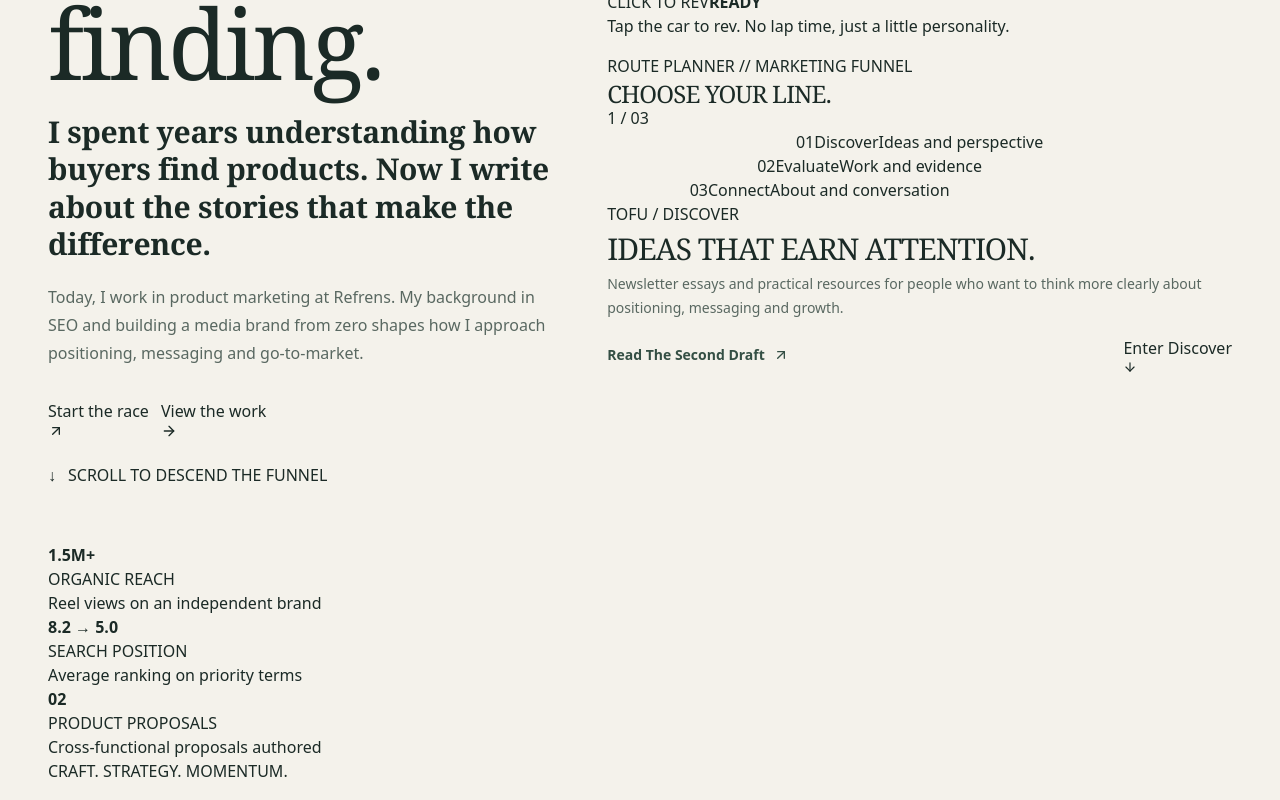
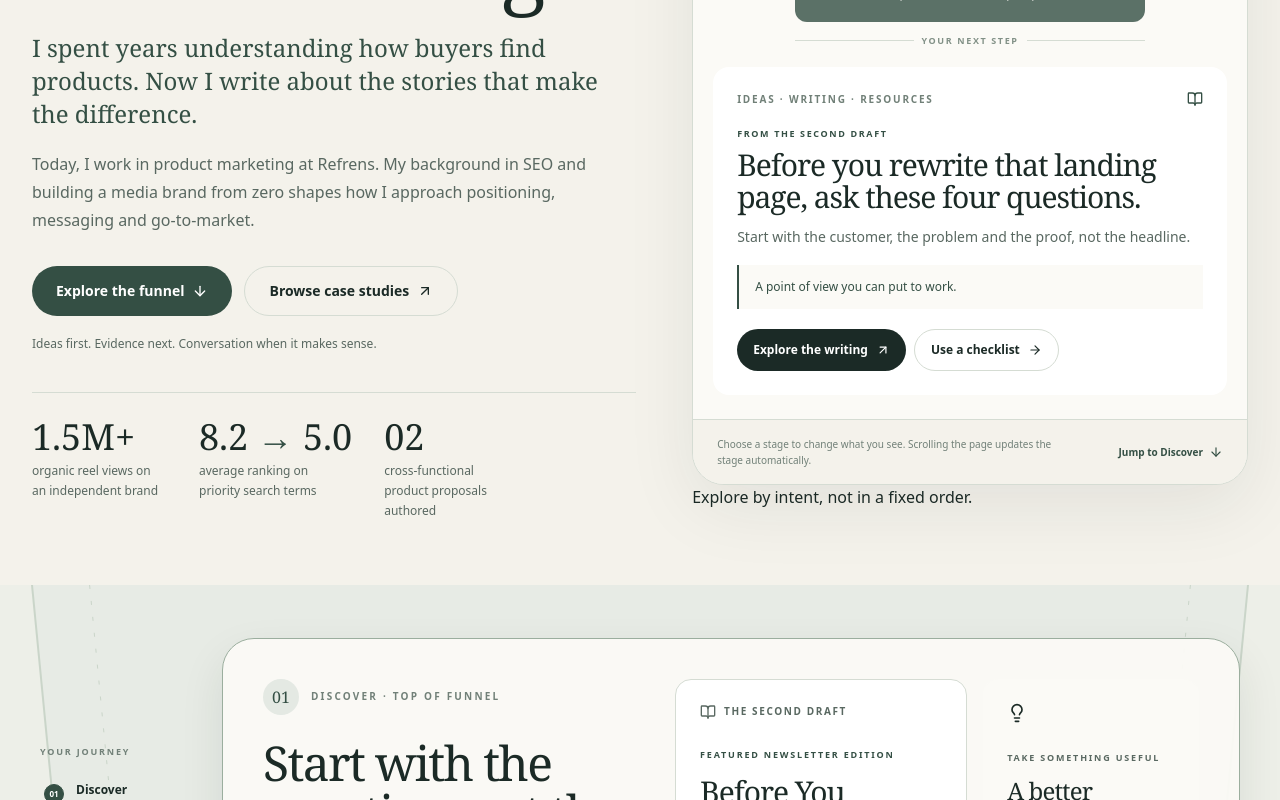
Before and after one commit to akshatjain4377-commits/Akshat-Jain-PMM-Portfolio, a React (Vite) app: page / in a window 1280 px wide. Shown: the part 520-1320 px from the top of the page. Built offline with nearby package versions, Linux system fonts and the light colour scheme; a web font is replaced by a local one.

Commit message:
Restore editorial hero and integrate scroll-linked funnel progress

```diff
--- a/src/pages/Landing.tsx
+++ b/src/pages/Landing.tsx
@@ -1,7 +1,8 @@
 import { useEffect, useState } from 'react';
 import { ArrowDown, ArrowRight, ArrowUpRight, BookOpen, Lightbulb } from 'lucide-react';
 import { Link } from 'react-router-dom';
-import RaceCar from '../components/RaceCar';
+import FunnelMap from '../components/FunnelMap';
+import ScrollCarProgress from '../components/ScrollCarProgress';
 
 const projects = [
   {
@@ -43,40 +44,6 @@ const funnelStages = [
 ] as const;
 
 type FunnelStageId = typeof funnelStages[number]['id'];
-
-const stagePreviews: Record<FunnelStageId, {
-  code: string;
-  title: string;
-  detail: string;
-  primaryTo: string;
-  primaryLabel: string;
-  sectionLabel: string;
-}> = {
-  discover: {
-    code: 'TOFU / DISCOVER',
-    title: 'Ideas that earn attention.',
-    detail: 'Newsletter essays and practical resources for people who want to think more clearly about positioning, messaging and growth.',
-    primaryTo: '/writing',
-    primaryLabel: 'Read The Second Draft',
-    sectionLabel: 'Enter Discover',
-  },
-  evaluate: {
-    code: 'MOFU / EVALUATE',
-    title: 'Show the thinking behind the work.',
-    detail: 'Case studies that explain the problem, the insight, the choices made and the evidence behind the result.',
-    primaryTo: '/work',
-    primaryLabel: 'Explore case studies',
-    sectionLabel: 'Enter Evaluate',
-  },
-  connect: {
-    code: 'BOFU / CONNECT',
-    title: 'Make the next step easy.',
-    detail: 'A clear view of my experience, how I approach product marketing and the quickest route to a conversation.',
-    primaryTo: '/about',
-    primaryLabel: 'Meet the person behind the work',
-    sectionLabel: 'Enter Connect',
-  },
-};
 
 function FunnelJourneyRail({ activeStage, onSelect }: { activeStage: FunnelStageId; onSelect: (id: FunnelStageId) => void }) {
   const activeIndex = funnelStages.findIndex((stage) => stage.id === activeStage);
@@ -162,98 +129,61 @@ export default function Landing() {
 
   return (
     <div className="bg-brand-bg text-brand-text">
-      <section className="race-hero relative overflow-hidden">
-        <div className="race-hero__grain pointer-events-none absolute inset-0" aria-hidden="true" />
-        <div className="relative mx-auto max-w-[1440px] px-5 pb-7 pt-10 md:px-8 md:pt-14 xl:px-12">
-          <div className="grid items-start gap-10 xl:grid-cols-[0.9fr_1.1fr] xl:items-center xl:gap-12">
-            <div className="race-hero__copy">
-              <p className="race-micro flex items-center gap-3 text-brand-accent">
+      <section className="editorial-hero relative overflow-hidden">
+        <div className="editorial-hero__texture pointer-events-none absolute inset-0" aria-hidden="true" />
+        <div className="relative mx-auto max-w-7xl px-6 pb-12 pt-12 md:px-8 md:pb-16 md:pt-20">
+          <div className="grid items-start gap-10 lg:grid-cols-[1fr_0.92fr] lg:items-center lg:gap-14">
+            <div className="relative z-10">
+              <p className="mb-6 flex items-center gap-3 text-[11px] font-semibold uppercase tracking-[0.2em] text-brand-accent">
                 <span className="h-px w-8 bg-brand-accent" />
-                AJ/07 · PRODUCT MARKETING CIRCUIT
+                Product marketing · Positioning · Product stories
               </p>
-              <h1 className="race-heading mt-7 max-w-3xl text-6xl leading-[0.86] tracking-[-0.04em] md:text-7xl lg:text-[6.1rem]">
-                I work on whether products are <span className="race-hero__highlight">worth finding.</span>
+              <h1 className="max-w-3xl font-display text-5xl leading-[0.99] tracking-[-0.055em] md:text-6xl lg:text-[5.2rem]">
+                I work on whether products are <span className="editorial-hero__emphasis">worth finding.</span>
               </h1>
-              <p className="mt-7 max-w-xl font-display text-2xl font-semibold leading-tight tracking-[-0.01em] md:text-3xl">
+              <p className="mt-6 max-w-2xl font-display text-xl leading-snug text-brand-accent md:text-2xl">
                 I spent years understanding how buyers find products. Now I write about the stories that make the difference.
               </p>
               <p className="mt-5 max-w-xl text-sm leading-7 text-brand-muted md:text-base">
                 Today, I work in product marketing at Refrens. My background in SEO and building a media brand from zero shapes how I approach positioning, messaging and go-to-market.
               </p>
               <div className="mt-8 flex flex-wrap gap-3">
-                <button type="button" onClick={() => jumpToStage('discover')} className="race-action race-action--primary">
-                  Start the race <ArrowUpRight className="h-4 w-4" aria-hidden="true" />
+                <button type="button" onClick={() => jumpToStage('discover')} className="inline-flex items-center gap-2 rounded-full bg-brand-accent px-6 py-3.5 text-sm font-semibold text-white transition hover:bg-brand-accent-hover focus-visible:outline focus-visible:outline-2 focus-visible:outline-offset-2 focus-visible:outline-brand-accent">
+                  Explore the funnel <ArrowDown className="h-4 w-4" aria-hidden="true" />
                 </button>
-                <Link to="/work" className="race-action race-action--secondary">
-                  View the work <ArrowRight className="h-4 w-4" aria-hidden="true" />
+                <Link to="/work" className="inline-flex items-center gap-2 rounded-full border border-brand-border px-6 py-3.5 text-sm font-semibold text-brand-text transition hover:border-brand-accent">
+                  Browse case studies <ArrowUpRight className="h-4 w-4" aria-hidden="true" />
                 </Link>
               </div>
-              <div className="race-hero__hint mt-6 flex items-center gap-3">
-                <span className="race-hero__hint-arrow" aria-hidden="true">↓</span>
-                <span className="race-micro">SCROLL TO DESCEND THE FUNNEL</span>
+              <p className="mt-5 text-xs text-brand-muted">Ideas first. Evidence next. Conversation when it makes sense.</p>
+
+              <div className="mt-10 flex flex-wrap gap-x-8 gap-y-4 border-t border-brand-border pt-6">
+                <div>
+                  <p className="font-display text-3xl text-brand-text md:text-4xl">1.5M+</p>
+                  <p className="mt-1 max-w-[135px] text-xs leading-5 text-brand-muted">organic reel views on an independent brand</p>
+                </div>
+                <div>
+                  <p className="font-display text-3xl text-brand-text md:text-4xl">8.2 <span className="text-brand-accent">→</span> 5.0</p>
+                  <p className="mt-1 max-w-[135px] text-xs leading-5 text-brand-muted">average ranking on priority search terms</p>
+                </div>
+                <div>
+                  <p className="font-display text-3xl text-brand-text md:text-4xl">02</p>
+                  <p className="mt-1 max-w-[135px] text-xs leading-5 text-brand-muted">cross-functional product proposals authored</p>
+                </div>
               </div>
             </div>
 
-            <div className="min-w-0">
-              <RaceCar />
-
-              <div className="race-stage-selector mt-4">
-                <div className="race-stage-selector__head">
-                  <div>
-                    <p className="race-micro">ROUTE PLANNER // MARKETING FUNNEL</p>
-                    <h2 className="mt-1 font-display text-2xl font-extrabold uppercase leading-none">Choose your line.</h2>
-                  </div>
-                  <span className="race-stage-selector__progress">{funnelStages.findIndex((stage) => stage.id === activeStage) + 1} / 03</span>
-                </div>
-
-                <div className="race-stage-selector__steps" role="group" aria-label="Choose a funnel stage">
-                  {funnelStages.map((stage, index) => (
-                    <button
-                      key={stage.id}
-                      type="button"
-                      onClick={() => setActiveStage(stage.id)}
-                      aria-pressed={activeStage === stage.id}
-                      className={`race-stage-selector__step ${activeStage === stage.id ? 'is-selected' : ''}`}
-                      style={{ width: `${100 - index * 16}%` }}
-                    >
-                      <span className="race-stage-selector__number">{stage.number}</span>
-                      <span className="race-stage-selector__name">{stage.label}</span>
-                      <span className="race-stage-selector__descriptor">{stage.descriptor}</span>
-                    </button>
-                  ))}
-                </div>
-
-                <div key={activeStage} className="race-stage-selector__detail" aria-live="polite">
-                  <p className="race-micro">{stagePreviews[activeStage].code}</p>
-                  <h3 className="mt-2 font-display text-2xl font-extrabold uppercase leading-[0.98] md:text-3xl">{stagePreviews[activeStage].title}</h3>
-                  <p className="mt-2 max-w-2xl text-sm leading-6 text-brand-muted">{stagePreviews[activeStage].detail}</p>
-                  <div className="mt-4 flex flex-wrap items-center justify-between gap-3">
-                    <Link to={stagePreviews[activeStage].primaryTo} className="inline-flex items-center gap-2 text-sm font-bold text-brand-accent hover:underline">
-                      {stagePreviews[activeStage].primaryLabel} <ArrowUpRight className="h-4 w-4" aria-hidden="true" />
-                    </Link>
-                    <button type="button" onClick={() => jumpToStage(activeStage)} className="race-stage-selector__jump">
-                      {stagePreviews[activeStage].sectionLabel} <ArrowDown className="h-3.5 w-3.5" aria-hidden="true" />
-                    </button>
-                  </div>
-                </div>
+            <div className="relative mx-auto w-full max-w-[620px] lg:max-w-none">
+              <div className="editorial-hero__orbit editorial-hero__orbit--one" aria-hidden="true" />
+              <div className="editorial-hero__orbit editorial-hero__orbit--two" aria-hidden="true" />
+              <div className="relative z-10">
+                <FunnelMap />
+              </div>
+              <div className="editorial-hero__caption">
+                <span className="editorial-hero__caption-dot" aria-hidden="true" />
+                <p>Explore by intent, not in a fixed order.</p>
               </div>
             </div>
-          </div>
-
-          <div className="race-scoreboard mt-10 md:mt-14">
-            <div className="race-scoreboard__item">
-              <strong>1.5M<span>+</span></strong>
-              <div><p className="race-micro">ORGANIC REACH</p><p>Reel views on an independent brand</p></div>
-            </div>
-            <div className="race-scoreboard__item">
-              <strong>8.2 <span>→</span> 5.0</strong>
-              <div><p className="race-micro">SEARCH POSITION</p><p>Average ranking on priority terms</p></div>
-            </div>
-            <div className="race-scoreboard__item">
-              <strong>02</strong>
-              <div><p className="race-micro">PRODUCT PROPOSALS</p><p>Cross-functional proposals authored</p></div>
-            </div>
-            <div className="race-scoreboard__note race-micro">CRAFT. STRATEGY. MOMENTUM.</div>
           </div>
         </div>
       </section>
@@ -380,6 +310,7 @@ export default function Landing() {
           </div>
         </div>
       </div>
+      <ScrollCarProgress />
     </div>
   );
 }
```
